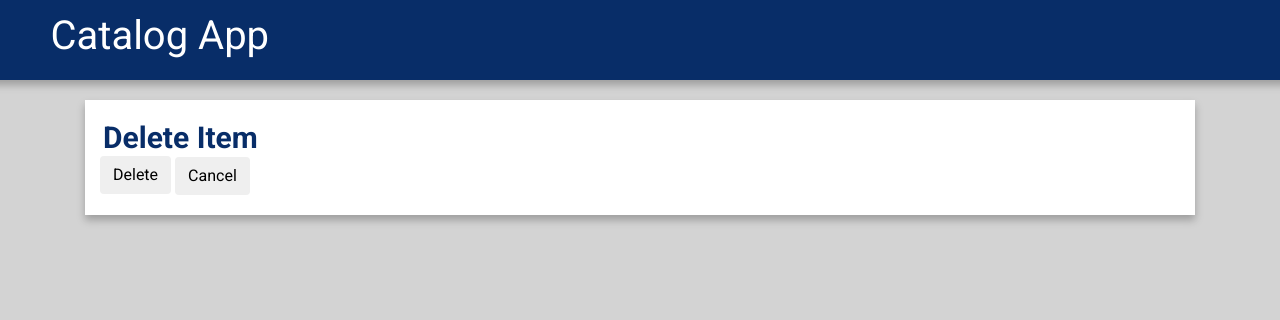
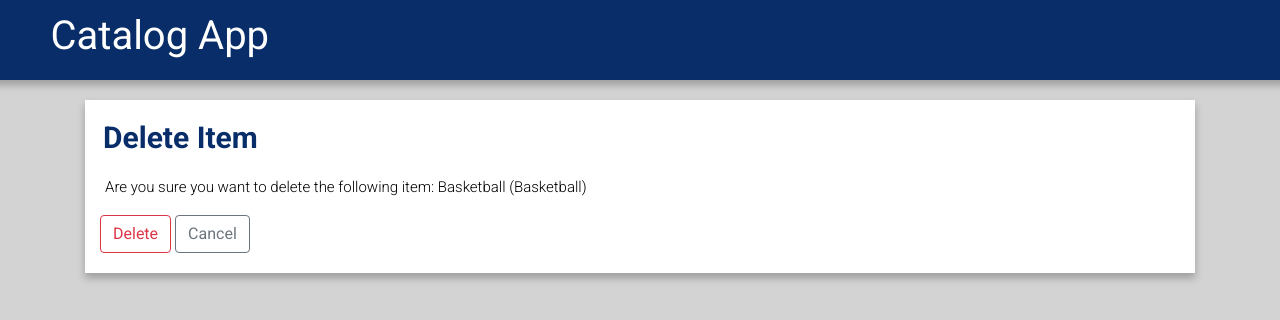
Before and after one commit to cseHdz/Item_Catalog, a Flask app: page /catalog/Basketball/delete in a window 1280 px wide. Shown: the top 320 px of the page. Run offline with Flask 2, Linux system fonts and the light colour scheme; some libraries are stand-ins or nearby versions.

Commit message:
App v1 - Functionality. Missing login

```diff
--- a/application.py
+++ b/application.py
@@ -15,7 +15,7 @@ import httplib2
 import random
 import string
 import requests
-import datetime
+import datetime, time
 
 
 app = Flask(__name__)
@@ -145,18 +145,18 @@ def editItem(item_title):
     editedItem = db_session.query(CategoryItem).filter_by(title=item_title).one()
     categories = db_session.query(Category).order_by(asc(Category.title))
     if request.method == 'POST':
-        if request.form['title']:
-            editedItem.title = request.form['title']
+        if request.form['item_title']:
+            editedItem.title = request.form['item_title']
         if request.form['description']:
             editedItem.description = request.form['description']
-        if request.form['category_title'] != editItem.category_name:
+        if request.form['category_title'] != editedItem.category_name:
             newCategory = db_session.query(Category).filter_by(title=request.form['category_title']).one()
             editedItem.category_id = newCategory.id
             editItem.category = newCategory
-        session.add(editedItem)
-        session.commit()
-        flash('%s Successfully Edited' % editedItem.title)
-        return redirect(url_for('showItemDetails',editedItem.category_name, editedItem.title))
+        db_session.add(editedItem)
+        db_session.commit()
+        #flash('%s Successfully Edited' % editedItem.title)
+        return redirect(url_for("showItemDetails", category_title=editedItem.category_name, item_title=editedItem.title))
     else:
         return render_template('editCategoryItem.html', item=editedItem, categories=categories)
 
@@ -167,9 +167,9 @@ def deleteItem(item_title):
     itemToDelete = db_session.query(CategoryItem).filter_by(title=item_title).one()
     categories = db_session.query(Category).order_by(asc(Category.title))
     if request.method == 'POST':
-        session.delete(itemToDelete)
-        session.commit()
-        flash('%s Successfully Deleted' % itemToDelete.title)
+        db_session.delete(itemToDelete)
+        db_session.commit()
+        #flash('%s Successfully Deleted' % itemToDelete.title)
         return redirect(url_for('showAllCategories'))
     else:
         return render_template('deleteCategoryItem.html', item=itemToDelete, categories=categories)
@@ -179,32 +179,29 @@ def deleteItem(item_title):
 @app.route('/catalog/newItem', methods=['GET', 'POST'])
 def newItem():
     # POST - Create new item and redirect back to the Catalog
+    categories = db_session.query(Category).order_by(asc(Category.title))
     if request.method == 'POST':
         category = db_session.query(Category).filter_by(title=request.form['category_title']).one()
         newItem = CategoryItem(
-            latest_update = now(),
-            title = request.form['title'],
+            last_updated = datetime.datetime.now(),
+            title = request.form['item_title'],
             description = request.form['description'],
             category_id = category.id,
             user_id = 1)
         db_session.add(newItem)
         db_session.commit()
-        flash('%s (%s) Successfully Created' % newItem.title, category.title)
-        return redirect(url_for('showCategoryCatalog',category.title))
+        #flash('%s (%s) Successfully Created' % newItem.title, category.title)
+        return redirect(url_for('showAllCategories'))
     # GET - Return form for new item Creation
     else:
-        return render_template('newCategoryItem.html')
+        return render_template('newCategoryItem.html', categories=categories)
 
 
 #jsonify support for catalog
 @app.route('/catalog.json')
 def catelogJSON():
     categories = db_session.query(Category).all()
-    catalog = []
-    for category in categories:
-        items = session.query(CategoryItem).filter_by(
-                category_id=category.id).all()
-        category.append = ([category.serialize,[item.serialize for item in items]])
+    catalog = {'Category':[category.serialize for category in categories]}
     return jsonify(catalog)
 
 
--- a/database_setup.py
+++ b/database_setup.py
@@ -25,8 +25,9 @@ class Category(Base):
     def serialize(self):
         """Return object data in easily serializeable format"""
         return {
+            'id': self.id,
             'title': self.title,
-            'id': self.id,
+            'item':[item.serialize for item in self.items]
         }
 
 
--- a/static/styles.css
+++ b/static/styles.css
@@ -30,6 +30,13 @@ h4 {
 	color: #ff0000;
 	font-weight: 200;
 	font-size: 15px;
+}
+
+label {
+	font-family: "Helvetica Neue Light", Roboto, Helvetica, Arial, sans-serif;
+	font-size: 20px;
+	color: #082d68;
+	font-weight: 200;
 }
 
 p {
--- a/templates/deleteCategoryItem.html
+++ b/templates/deleteCategoryItem.html
@@ -5,13 +5,13 @@
 <div class="container padding-top padding-bottom">
   <div class="col-md-12 main-container">
     <h2 class="title center-vertical lightly-padded">Delete Item</h2>
+    <div class ="row padding-left padding-top">
+			<p>Are you sure you want to delete the following item: {{item.title}} ({{item.category_name}})<p>
+		</div>
     <form action="{{url_for("deleteItem", item_title = item.title)}}" method="POST">
-      <button type="submit" class="btn btn-default delete" id="submit" type="submit">
-      <span class="glyphicon glyphicon-trash" aria-hidden="true"></span>Delete</button>
-	    <a href = "{{url_for("showItemDetails", category_title = item.category_name, item_title = item.title)}}">
-		      <button class="btn btn-default delete" type="button">
-          <span class="glyphicon glyphicon-remove" aria-hidden="true"></span> Cancel</button>
-      </a>
+      <button type="submit" class="btn btn-outline-danger">Delete</button>
+      <a href="{{url_for("showItemDetails", category_title = item.category_name, item_title = item.title)}}"
+         class="btn btn-outline-secondary" role="button">Cancel</a>
     </form>
   </div>
 </div>
```
Also changed, not shown: templates/editCategoryItem.html (+5 -4 lines), templates/itemDetails.html (+4 -9 lines), templates/newCategoryItem.html (+5 -3 lines), item_catalog.db, 1 other file.
